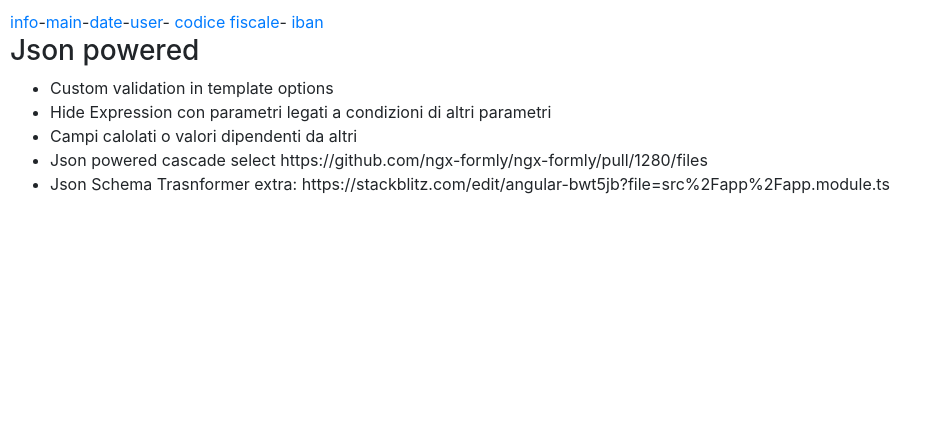
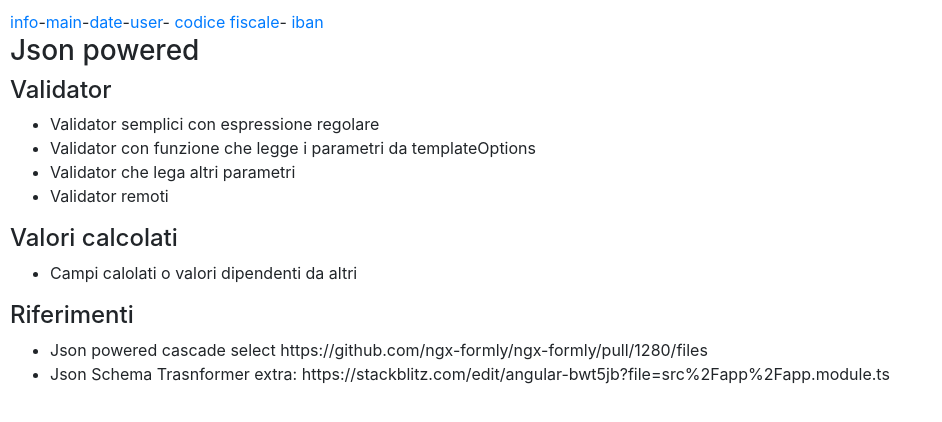
Before and after one commit to paulodiff/angular-formly-ngx-custom-validation, an Angular app: page / in a window 1280 px wide. Shown: the top 422 px of the page, without its empty margins (0-942 px from the left). Built offline with nearby package versions, Linux system fonts and the light colour scheme; what @ngx-formly/bootstrap, @ngx-formly/core would draw is missing.

Commit message:
2 files modified

```diff
--- a/src/app/app.component.html
+++ b/src/app/app.component.html
@@ -4,14 +4,24 @@
 
 <router-outlet></router-outlet>
 <h3>Json powered</h3>
+<h4>Validator</h4>
+<ul>
+  <li>Validator semplici con espressione regolare</li>
+  <li>Validator con funzione che legge i parametri da templateOptions</li>
+  <li>Validator che lega altri parametri</li>
+  <li>Validator remoti</li>
+</ul>
+<h4>Valori calcolati</h4>
+<ul>
+  <li>Campi calolati o valori dipendenti da altri</li>
 
+</ul>
+<h4>Riferimenti</h4>
 <ul>
-  <li>Custom validation in template options</li>
-  <li>Hide Expression con parametri legati a condizioni di altri parametri</li>
-  <li>Campi calolati o valori dipendenti da altri</li>
-  <li>Json powered cascade select https://github.com/ngx-formly/ngx-formly/pull/1280/files</li>
+   <li>Json powered cascade select https://github.com/ngx-formly/ngx-formly/pull/1280/files</li>
   <li>Json Schema Trasnformer extra: https://stackblitz.com/edit/angular-bwt5jb?file=src%2Fapp%2Fapp.module.ts</li>
 </ul>
+
 
 
 <!--
--- a/src/assets/json-powered/user-form.json
+++ b/src/assets/json-powered/user-form.json
@@ -42,7 +42,7 @@
       "type": "input",
       "hideExpression": "(model.f1=='11') || (model.f1=='22')",
       "templateOptions": {
-        "label": "mac"
+        "label": "mac  (hide if f1=11 or f1=22)"
       }
     }
   ]
```
